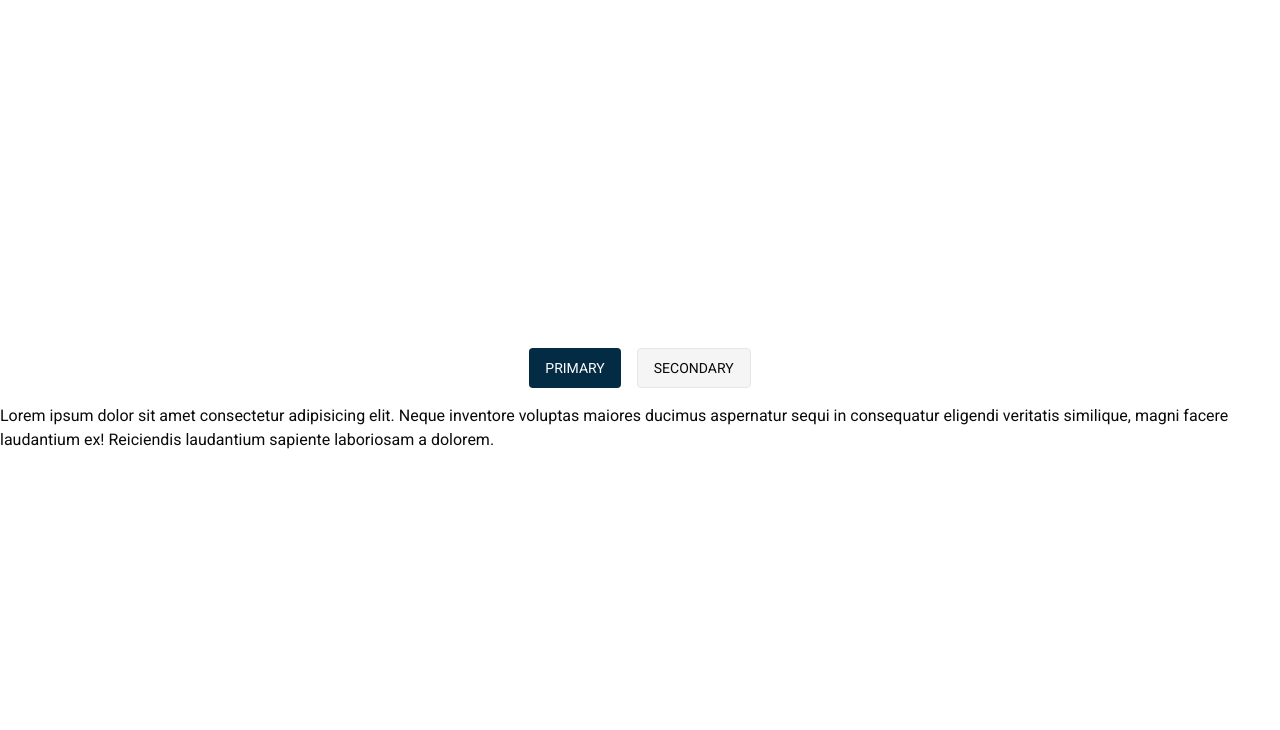
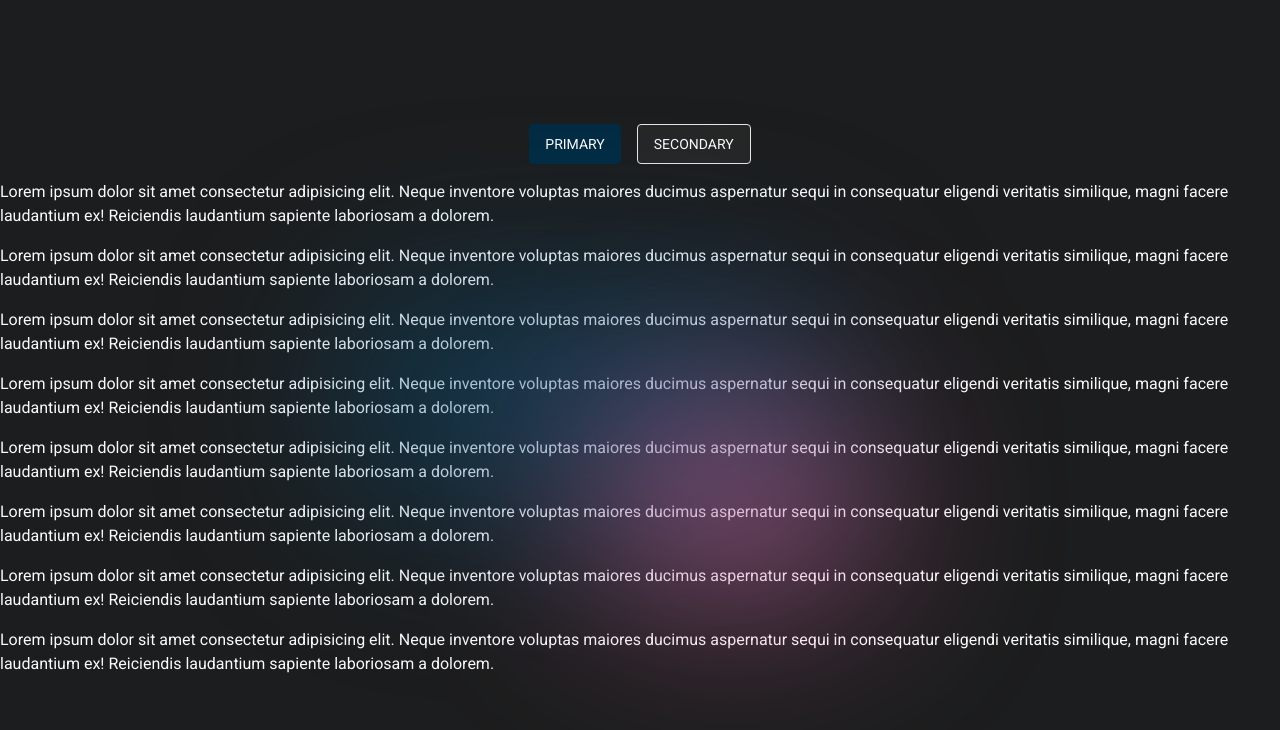
Before and after one commit to AshuraDev/my_dev_portfolio, a Next.js app: page / in a window 1280 px wide. Shown: the top 730 px of the page. Built offline with nearby package versions, Linux system fonts and the light colour scheme.

Commit message:
Instal next-intl package, create scroll progess bar component and add a mesh background

```diff
--- a/package.json
+++ b/package.json
@@ -14,6 +14,7 @@
     "clsx": "^2.1.1",
     "lucide-react": "^0.473.0",
     "next": "15.1.5",
+    "next-intl": "^3.26.3",
     "react": "^19.0.0",
     "react-dom": "^19.0.0",
     "tailwind-merge": "^2.6.0",
--- a/src/app/globals.css
+++ b/src/app/globals.css
@@ -31,7 +31,7 @@
     --radius: 0.5rem;
   }
   .dark {
-    --background: #0a0a0a;
+    --background: #1c1d1e;
     --foreground: #fafafa;
     --card: #0a0a0a;
     --card-foreground: #fafafa;
@@ -65,8 +65,33 @@
   body {
     @apply bg-background text-foreground;
   }
-  /* body {
-    background: linear-gradient(to bottom, transparent, rgb(255, 255, 255))
-      rgb(214, 219, 220);
+  .mesh_animation {
+    animation: one 10s infinite;
+  }
+  /* Mesh animation */
+  @keyframes one {
+    0% {
+      left: 50%;
+      top: 50%;
+    }
+    25% {
+      left: 55%;
+      top: 50%;
+    }
+    50% {
+      left: 45%;
+      top: 50%;
+    }
+    100% {
+      left: 50%;
+      top: 50%;
+    }
+  }
+  /* @keyframes two {
+    0%{left: 0px; top: 0px;}
+    25%{ left: 150px;top: 10px;}
+    50%{left: 100px;top: 50px;}
+    75%{left: 50px;top: 100px;}
+    100%{ left: 50px;top: 20px;}
   } */
 }
--- a/src/app/layout.tsx
+++ b/src/app/layout.tsx
@@ -1,12 +1,12 @@
 import type { Metadata } from "next";
 import { Roboto } from "next/font/google";
 import "./globals.css";
+// import ScrollProgressBar from "@/components/scroll-progress-bar";
 
 const roboto = Roboto({
   subsets: ["latin"],
   weight: ["400", "700"],
 });
-
 
 export const metadata: Metadata = {
   title: "Portfolio - Donald AKOGBETO",
@@ -20,10 +20,14 @@ export default function RootLayout({
 }>) {
   return (
     <html lang="en">
-      <body
-        className={`${roboto.className}`}
-      >
-        {children}
+      <body className={`${roboto.className} dark`}>
+        {/* navBar */}
+        {/* <ScrollProgressBar/> */}
+        <div className="w-screen h-full relative">
+          <div className="mesh_animation w-[500px] h-[200px] blur-[90px] fixed bg-opacity-50  bg-sky-800 rounded-full top-1/2 left-1/2 transform -translate-x-1/2 -translate-y-1/2 "></div>
+        <div className="mesh_animation w-[300px] h-[200px] blur-[90px] fixed bg-opacity-50  bg-pink-400 rounded-full top-0 right-0 "></div>
+          {children}</div>
+        {/* Footer */}
       </body>
     </html>
   );
--- a/src/app/page.tsx
+++ b/src/app/page.tsx
@@ -13,6 +13,48 @@ export default function Home() {
         veritatis similique, magni facere laudantium ex! Reiciendis laudantium
         sapiente laboriosam a dolorem.
       </p>
+      <p>
+        Lorem ipsum dolor sit amet consectetur adipisicing elit. Neque inventore
+        voluptas maiores ducimus aspernatur sequi in consequatur eligendi
+        veritatis similique, magni facere laudantium ex! Reiciendis laudantium
+        sapiente laboriosam a dolorem.
+      </p>
+      <p>
+        Lorem ipsum dolor sit amet consectetur adipisicing elit. Neque inventore
+        voluptas maiores ducimus aspernatur sequi in consequatur eligendi
+        veritatis similique, magni facere laudantium ex! Reiciendis laudantium
+        sapiente laboriosam a dolorem.
+      </p>
+      <p>
+        Lorem ipsum dolor sit amet consectetur adipisicing elit. Neque inventore
+        voluptas maiores ducimus aspernatur sequi in consequatur eligendi
+        veritatis similique, magni facere laudantium ex! Reiciendis laudantium
+        sapiente laboriosam a dolorem.
+      </p>
+      <p>
+        Lorem ipsum dolor sit amet consectetur adipisicing elit. Neque inventore
+        voluptas maiores ducimus aspernatur sequi in consequatur eligendi
+        veritatis similique, magni facere laudantium ex! Reiciendis laudantium
+        sapiente laboriosam a dolorem.
+      </p>
+      <p>
+        Lorem ipsum dolor sit amet consectetur adipisicing elit. Neque inventore
+        voluptas maiores ducimus aspernatur sequi in consequatur eligendi
+        veritatis similique, magni facere laudantium ex! Reiciendis laudantium
+        sapiente laboriosam a dolorem.
+      </p>
+      <p>
+        Lorem ipsum dolor sit amet consectetur adipisicing elit. Neque inventore
+        voluptas maiores ducimus aspernatur sequi in consequatur eligendi
+        veritatis similique, magni facere laudantium ex! Reiciendis laudantium
+        sapiente laboriosam a dolorem.
+      </p>
+      <p>
+        Lorem ipsum dolor sit amet consectetur adipisicing elit. Neque inventore
+        voluptas maiores ducimus aspernatur sequi in consequatur eligendi
+        veritatis similique, magni facere laudantium ex! Reiciendis laudantium
+        sapiente laboriosam a dolorem.
+      </p>
     </main>
   );
 }
--- /dev/null
+++ b/src/components/scroll-progress-bar.tsx
@@ -0,0 +1,36 @@
+"use client";
+
+import React, { useEffect, useState } from "react";
+
+const ScrollProgressBar = () => {
+  const [scrollProgress, setScrollProgress] = useState(0);
+
+  useEffect(() => {
+    const calculateScrollProgress = () => {
+      const scrollTop = window.scrollY;
+      const scrollHeight =
+        document.documentElement.scrollHeight - window.innerHeight;
+      const progress = (scrollTop / scrollHeight) * 100;
+      setScrollProgress(progress);
+    };
+
+    const scrollListener = () => {
+      requestAnimationFrame(calculateScrollProgress);
+    };
+
+    window.addEventListener("scroll", scrollListener);
+
+    return () => {
+      window.removeEventListener("scroll", scrollListener);
+    };
+  }, []);
+
+  return (
+    <div
+      className="fixed top-0 left-0 h-1 bg-gradient-to-r from-[#A97CF8] via-[#F38CB8] to-[#FDCC92] transition-all"
+      style={{ width: `${scrollProgress}%` }}
+    />
+  );
+};
+
+export default ScrollProgressBar;
```
Also changed, not shown: 1 other file (tests, documents, lock files or other folders).
